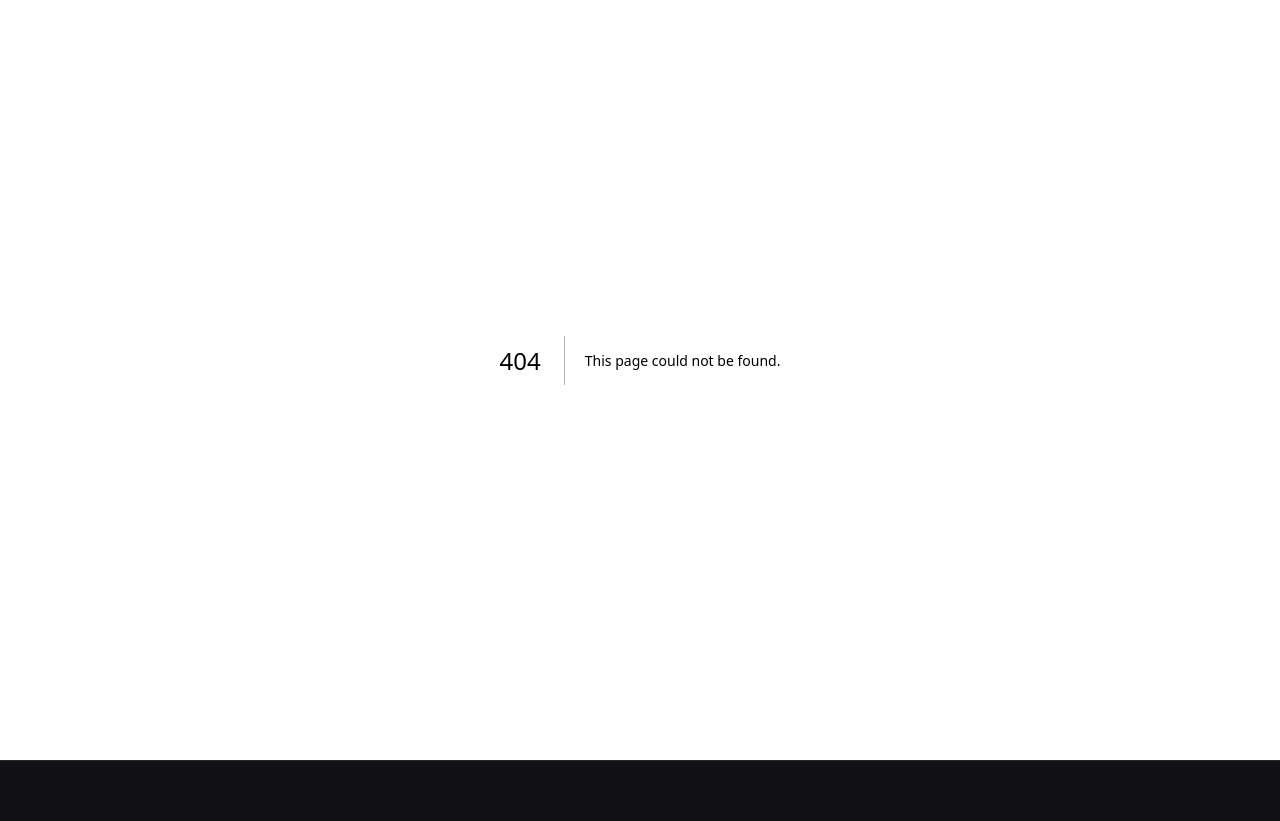
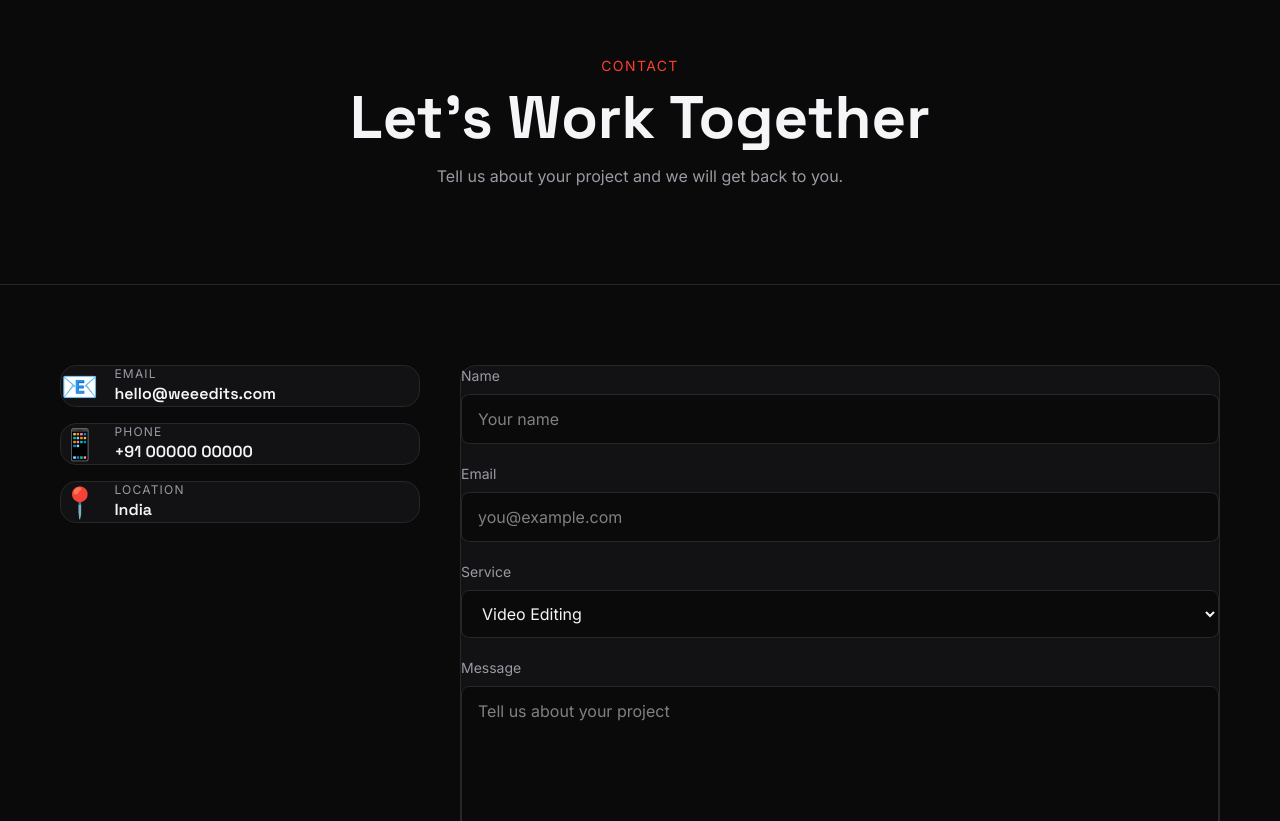
Before and after one commit to ayushpatell-hub/WEEEDITS, a Next.js app in the folder client/: page /contact in a window 1280 px wide. Before the commit this address had no page. Shown: the part 104-925 px from the top of the page. Built offline with nearby package versions, Linux system fonts and the light colour scheme.

Commit message:
Add contact page and ContactForm

```diff
--- /dev/null
+++ b/client/src/app/contact/page.tsx
@@ -0,0 +1,44 @@
+import PageHeader from "@/components/ui/PageHeader";
+import ContactForm from "@/components/ui/ContactForm";
+
+const info = [
+  { id: 1, emoji: "📧", label: "Email", value: "hello@weeedits.com" },
+  { id: 2, emoji: "📱", label: "Phone", value: "+91 00000 00000" },
+  { id: 3, emoji: "📍", label: "Location", value: "India" },
+];
+
+export default function ContactPage() {
+  return (
+    <>
+      <PageHeader
+        label="Contact"
+        title="Let's Work Together"
+        description="Tell us about your project and we will get back to you."
+      />
+
+      <section className="py-20">
+        <div className="container-x">
+          <div className="grid gap-10 lg:grid-cols-3">
+            <div className="space-y-4">
+              {info.map((i) => (
+                <div key={i.id} className="card flex items-center gap-4">
+                  <div className="text-3xl">{i.emoji}</div>
+                  <div>
+                    <p className="text-xs uppercase tracking-widest text-muted">
+                      {i.label}
+                    </p>
+                    <p className="font-display font-semibold">{i.value}</p>
+                  </div>
+                </div>
+              ))}
+            </div>
+
+            <div className="lg:col-span-2">
+              <ContactForm />
+            </div>
+          </div>
+        </div>
+      </section>
+    </>
+  );
+}
--- /dev/null
+++ b/client/src/components/ui/ContactForm.tsx
@@ -0,0 +1,89 @@
+"use client";
+
+import { useState } from "react";
+
+export default function ContactForm() {
+  const [sent, setSent] = useState(false);
+
+  const handleSubmit = (e: React.FormEvent<HTMLFormElement>) => {
+    e.preventDefault();
+    setSent(true);
+    e.currentTarget.reset();
+  };
+
+  if (sent) {
+    return (
+      <div className="card py-16 text-center">
+        <div className="text-5xl">✅</div>
+        <h3 className="mt-4 font-display text-2xl font-semibold">
+          Message Sent
+        </h3>
+        <p className="mt-2 text-muted">
+          Thanks for contacting WEEEDITS. We will reply soon.
+        </p>
+        <button
+          onClick={() => setSent(false)}
+          className="btn-outline mt-6"
+        >
+          Send Another
+        </button>
+      </div>
+    );
+  }
+
+  return (
+    <form onSubmit={handleSubmit} className="card space-y-5">
+      <div>
+        <label className="mb-2 block text-sm text-muted">Name</label>
+        <input
+          type="text"
+          name="name"
+          required
+          placeholder="Your name"
+          className="w-full rounded-lg border border-border bg-background px-4 py-3 text-foreground outline-none focus:border-accent"
+        />
+      </div>
+
+      <div>
+        <label className="mb-2 block text-sm text-muted">Email</label>
+        <input
+          type="email"
+          name="email"
+          required
+          placeholder="you@example.com"
+          className="w-full rounded-lg border border-border bg-background px-4 py-3 text-foreground outline-none focus:border-accent"
+        />
+      </div>
+
+      <div>
+        <label className="mb-2 block text-sm text-muted">Service</label>
+        <select
+          name="service"
+          className="w-full rounded-lg border border-border bg-background px-4 py-3 text-foreground outline-none focus:border-accent"
+        >
+          <option>Video Editing</option>
+          <option>Motion Graphics</option>
+          <option>Color and Sound</option>
+          <option>Paid Promotion</option>
+          <option>Thumbnails</option>
+          <option>Channel Strategy</option>
+        </select>
+      </div>
+
+      <div>
+        <label className="mb-2 block text-sm text-muted">Message</label>
+        <textarea
+          name="message"
+          required
+          rows={5}
+          placeholder="Tell us about your project"
+          className="w-full rounded-lg border border-border bg-background px-4 py-3 text-foreground outline-none focus:border-accent"
+        />
+      </div>
+
+      <button type="submit" className="btn-primary w-full">
+        Send Message
+      </button>
+    </form>
+  );
+}
```
